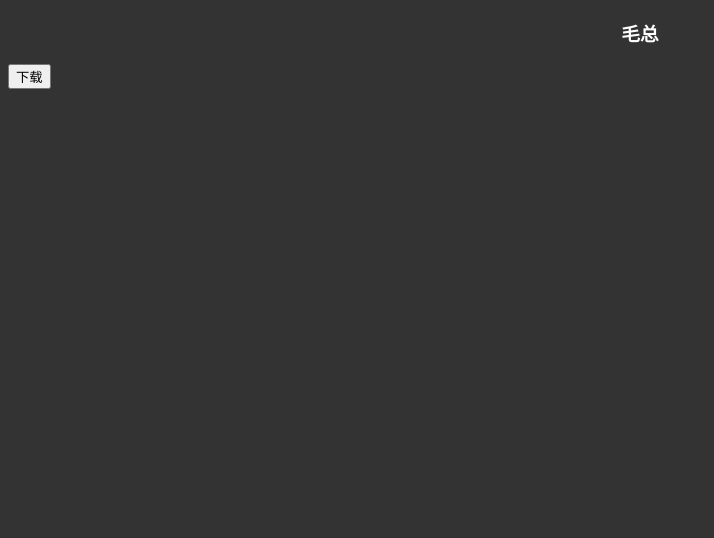
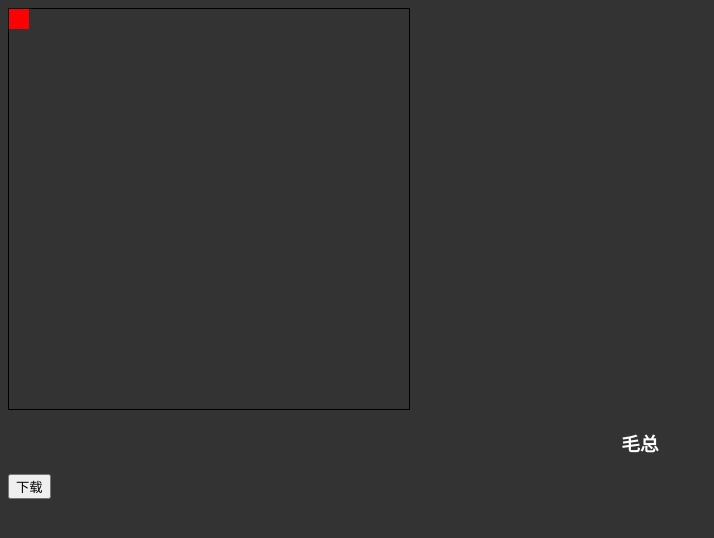
Before and after one commit to Mao-jh/Mao-jh.github.io, a plain HTML site: page index.html in a window 1280 px wide. Shown: the whole page, without its empty margins (0-714 px from the left). Drawn offline with Linux system fonts and the light colour scheme.

Commit message:
Update index.html

```diff
--- a/index.html
+++ b/index.html
@@ -5,7 +5,32 @@
    <mata http-equiv="X-UA-Compatible" Content="IE=edge">
    <meta name="viewport" content="width-device-width, initial-scale=1.0">
    <title>毛总</title>
+      <style>
+    #game-board {
+        position: relative;
+        width: 400px;
+        height: 400px;
+        border: 1px solid #000;
+    }
+    .snake {
+        position: absolute;
+        width: 20px;
+        height: 20px;
+        background-color: green;
+    }
+    .food {
+        position: absolute;
+        width: 20px;
+        height: 20px;
+        background-color: red;
+    }
+</style>
 </head>
+   <div id="game-board">
+    <div id="snake" class="snake"></div>
+    <div id="food" class="food"></div>
+</div>
+<script src="snake.js"></script>
 <style>a{color: white;}<!--a元素为白色--></style>
 <body style="background-color: #333333;"><!--灰色网页--!>
 <h3 style=" color: white; font-weight: bold;text-align:center;">毛总</h3>
```
